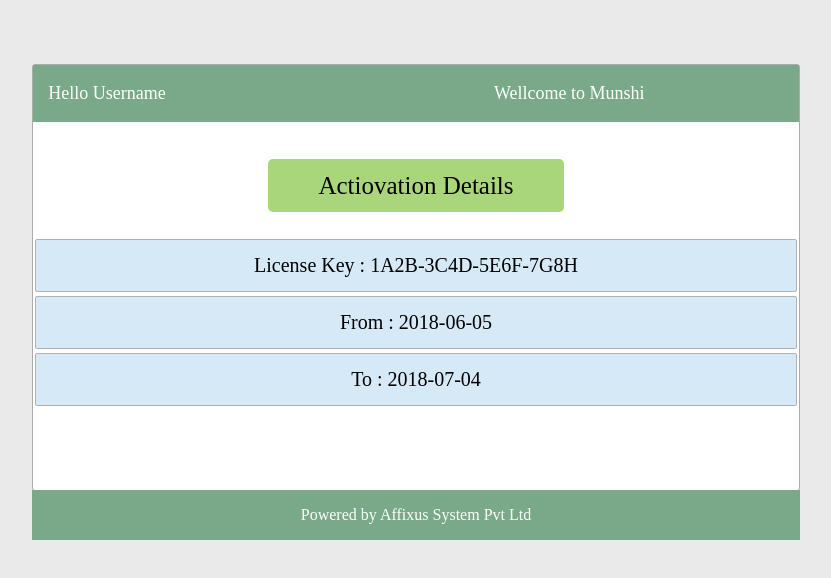
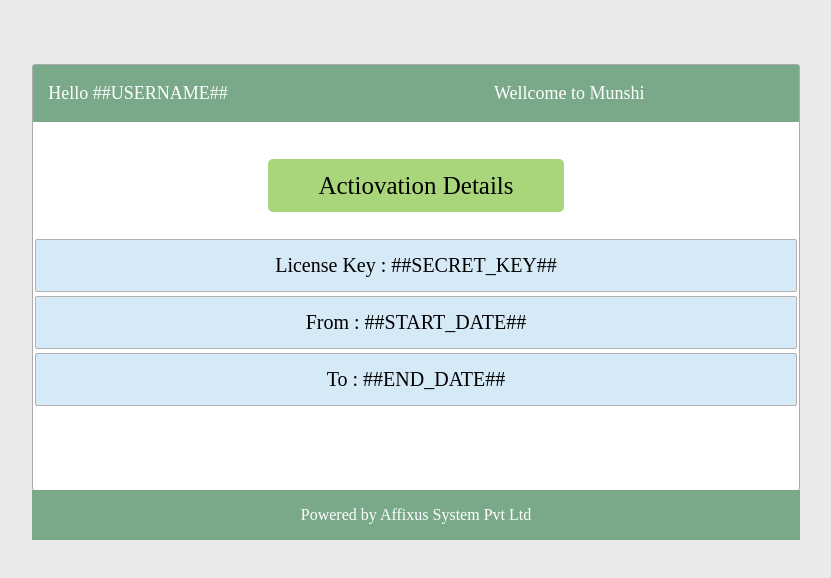
Before and after one commit to affixus/mailer-template, a website: page index2.html in a window 1280 px wide. Shown: the whole page, without its empty margins (224-1055 px from the left). Drawn offline with Linux system fonts and the light colour scheme.

Commit message:
template update.

```diff
--- a/index2.html
+++ b/index2.html
@@ -70,7 +70,7 @@
             <div>
                 <div class="row">
                     <div class="headerDiv1">
-                        <p style="padding-left:5%">Hello Username</p>
+                        <p style="padding-left:5%">Hello ##USERNAME##</p>
                     </div>
                     <div class="headerDiv2">
                         <p>Wellcome to Munshi</p>
@@ -83,9 +83,9 @@
                     <label class="actLabel">Actiovation Details</label>
                 </div>
                 <div>
-                    <p class="actCont">License Key : 1A2B-3C4D-5E6F-7G8H</p>
-                    <p class="actCont">From : 2018-06-05</p>
-                    <p class="actCont">To : 2018-07-04</p>
+                    <p class="actCont">License Key : ##SECRET_KEY##</p>
+                    <p class="actCont">From : ##START_DATE##</p>
+                    <p class="actCont">To : ##END_DATE##</p>
                 </div>
             </div>
 
```
